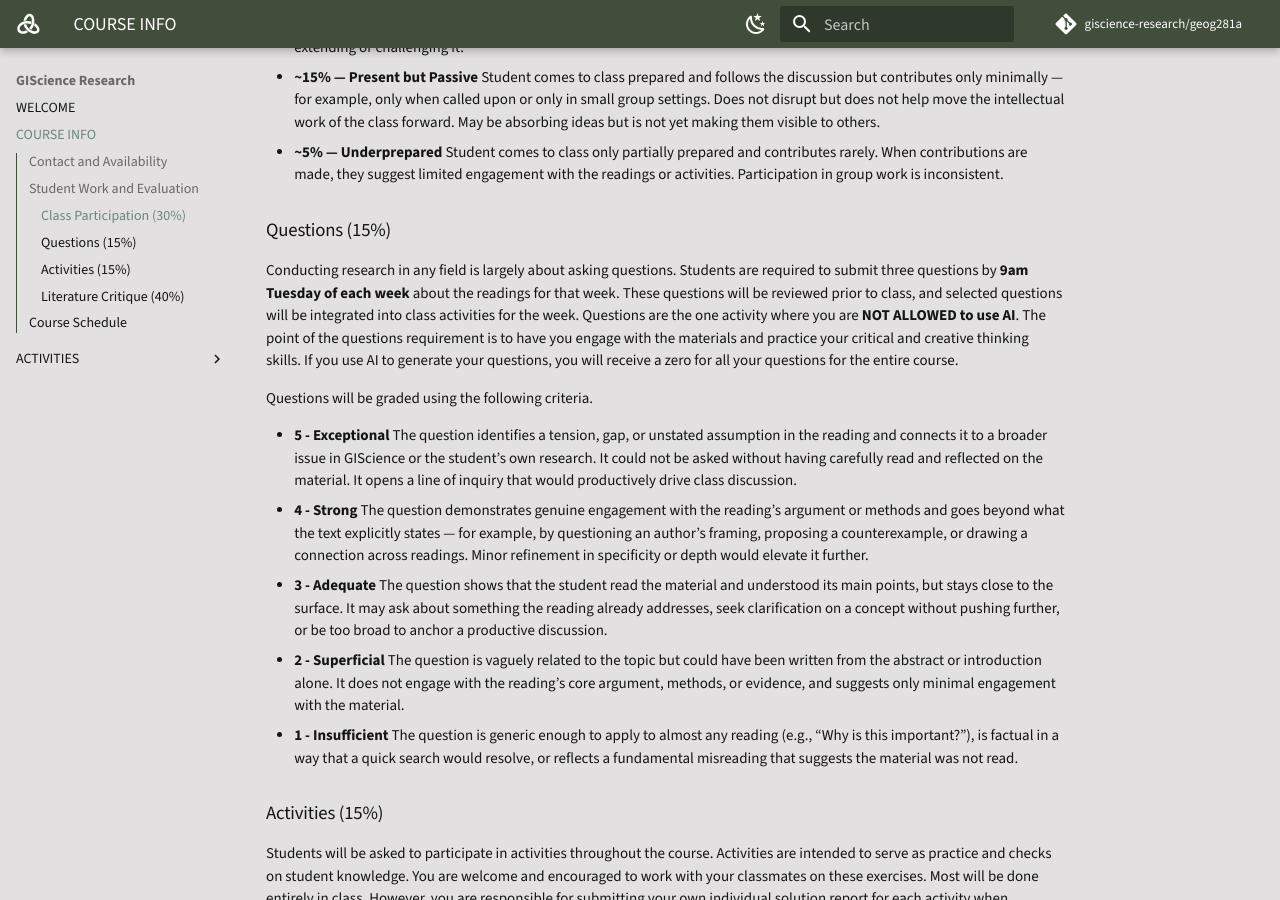
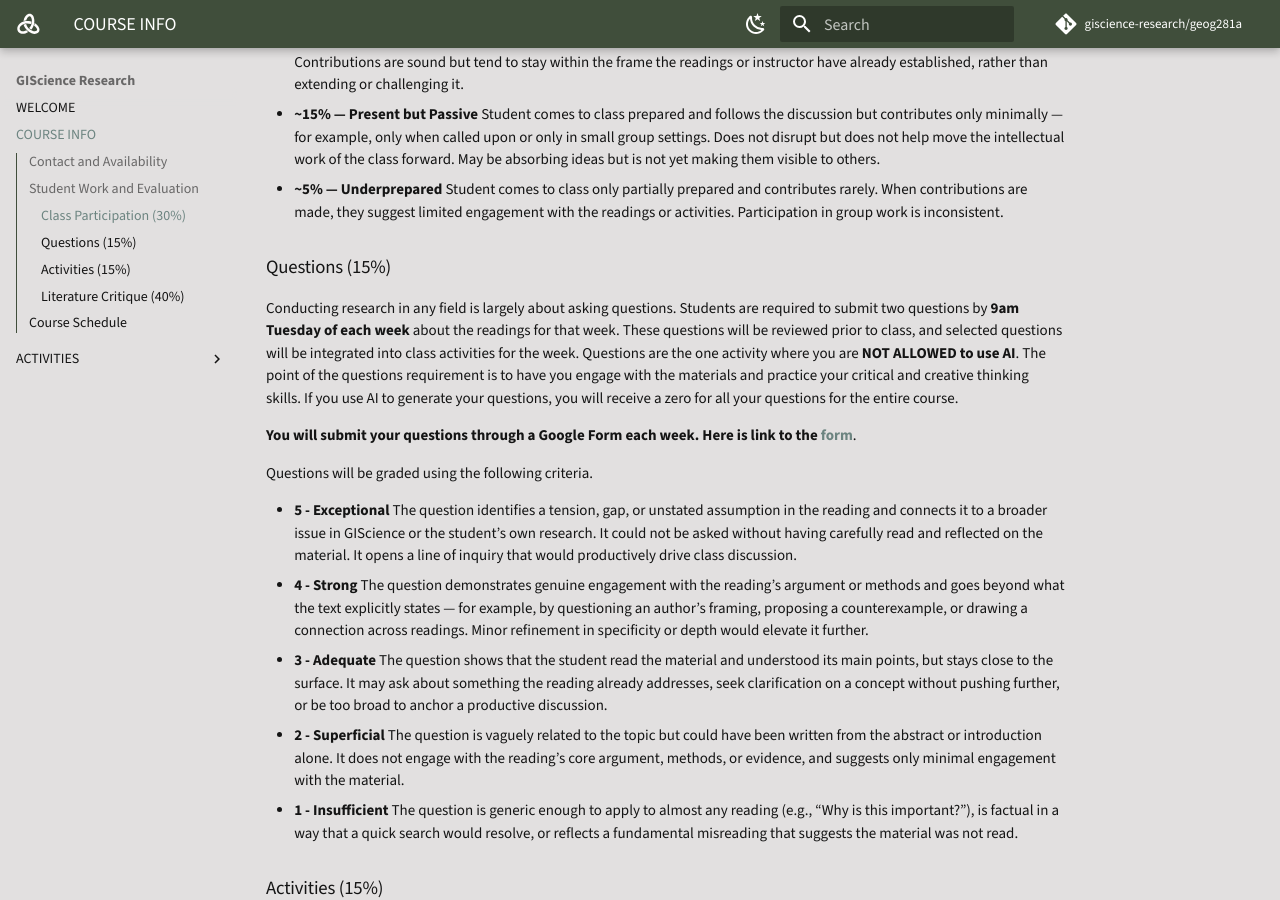
Before and after one commit to giscience-research/geog281a, an MkDocs documentation site: the page built from src/course-info.md, in a window 1280 px wide and 900 px high, scrolled down 1316 px. Built offline with MkDocs 1.6.1 and Material for MkDocs 9.7.7, drawn with Linux system fonts in a browser that asks for light colours; comment, search, counter and statistics services are not loaded; some of the changed text lies outside the part shown.

Commit message:
add syllabus and google form

```diff
--- a/docs/course-info/index.html
+++ b/docs/course-info/index.html
@@ -549,6 +549,7 @@
 
 
 <h1 id="course-information"><strong>Course Information</strong></h1>
+<p><strong>A PDF version of this syllabus is available <a href="../syllabus.pdf">here</a></strong>.</p>
 <p>GEOG 281A is designed to help students design rigorous geographic research by connecting the development and use of core spatial methods to their theoretical foundations in geographic information science (GIScience). Readings and activities in the course are sequenced to help students enhance their spatial thinking skills and prepare to apply those skills to research problems using geographic information systems (GIS). Students explore fundamental topics including ontology and spatial representation, uncertainty, spatial modeling and inference, and validation through open science practices. </p>
 <p>This course teaches students to think critically about the nature of spatial processes, their representation as spatial data, and their analysis using spatial methods. As decisions are made about each of these issues, uncertainty enters into an analysis <strong>(Figure 1)</strong>. That uncertainty can contribute to inferential errors and/or a mismatch between a researchers understanding of reality and relaity itself. The goal of thic course is to prepare students to engage in deep geographic scholarship rather than simply apply GIS tools in specific domains.</p>
 <p><img alt="course" src="../assets/course.svg" /></p>
@@ -562,7 +563,7 @@
 <li>Class Time and Location: Wednesdays 9:30-11:50 AM, Ellison Hall 4824</li>
 </ul>
 <h2 id="student-work-and-evaluation"><strong>Student Work and Evaluation</strong></h2>
-<p>Evaluation will be based on participation (30%), weekly questions (15%), activities (15%), and a literature critique (40%). </p>
+<p>Evaluation will be based on participation (30%), weekly questions (15%), activities (15%), and a literature critique (40%).</p>
 <h3 id="class-participation-30">Class Participation (30%)</h3>
 <p>Students are expected to come to class prepared and participate in class discussions and activities. Because this course asks you to develop and refine your spatial thinking through dialogue, participation is essential to the learning process. Participation will be evaluated throughout the course using the following scale:</p>
 <ul>
@@ -572,7 +573,8 @@
 <li><strong>~5% — Underprepared</strong> Student comes to class only partially prepared and contributes rarely. When contributions are made, they suggest limited engagement with the readings or activities. Participation in group work is inconsistent.</li>
 </ul>
 <h3 id="questions-15">Questions (15%)</h3>
-<p>Conducting research in any field is largely about asking questions. Students are required to submit three questions by <strong>9am Tuesday of each week</strong> about the readings for that week. These questions will be reviewed prior to class, and selected questions will be integrated into class activities for the week. Questions are the one activity where you are <strong>NOT ALLOWED to use AI</strong>. The point of the questions requirement is to have you engage with the materials and practice your critical and creative thinking skills. If you use AI to generate your questions, you will receive a zero for all your questions for the entire course.</p>
+<p>Conducting research in any field is largely about asking questions. Students are required to submit two questions by <strong>9am Tuesday of each week</strong> about the readings for that week. These questions will be reviewed prior to class, and selected questions will be integrated into class activities for the week. Questions are the one activity where you are <strong>NOT ALLOWED to use AI</strong>. The point of the questions requirement is to have you engage with the materials and practice your critical and creative thinking skills. If you use AI to generate your questions, you will receive a zero for all your questions for the entire course.</p>
+<p><strong>You will submit your questions through a Google Form each week. Here is link to the <a href="https://docs.google.com/forms/d/e/1FAIpQLSfuErQKnnmi2xVmNqSqwjIg8WjvZQ7ztC6dLUx8c9k1qDdg7w/viewform?usp=publish-editor">form</a></strong>.</p>
 <p>Questions will be graded using the following criteria.</p>
 <ul>
 <li><strong>5 - Exceptional</strong> The question identifies a tension, gap, or unstated assumption in the reading and connects it to a broader issue in GIScience or the student&rsquo;s own research. It could not be asked without having carefully read and reflected on the material. It opens a line of inquiry that would productively drive class discussion.</li>
--- a/src/course-info.md
+++ b/src/course-info.md
@@ -1,4 +1,6 @@
 # __Course Information__
+
+__A PDF version of this syllabus is available [here](syllabus.pdf)__.
 
 GEOG 281A is designed to help students design rigorous geographic research by connecting the development and use of core spatial methods to their theoretical foundations in geographic information science (GIScience). Readings and activities in the course are sequenced to help students enhance their spatial thinking skills and prepare to apply those skills to research problems using geographic information systems (GIS). Students explore fundamental topics including ontology and spatial representation, uncertainty, spatial modeling and inference, and validation through open science practices.
 
@@ -31,7 +33,9 @@
 
 ### Questions (15%)
 
-Conducting research in any field is largely about asking questions. Students are required to submit three questions by __9am Tuesday of each week__ about the readings for that week. These questions will be reviewed prior to class, and selected questions will be integrated into class activities for the week. Questions are the one activity where you are __NOT ALLOWED to use AI__. The point of the questions requirement is to have you engage with the materials and practice your critical and creative thinking skills. If you use AI to generate your questions, you will receive a zero for all your questions for the entire course.
+Conducting research in any field is largely about asking questions. Students are required to submit two questions by __9am Tuesday of each week__ about the readings for that week. These questions will be reviewed prior to class, and selected questions will be integrated into class activities for the week. Questions are the one activity where you are __NOT ALLOWED to use AI__. The point of the questions requirement is to have you engage with the materials and practice your critical and creative thinking skills. If you use AI to generate your questions, you will receive a zero for all your questions for the entire course.
+
+__You will submit your questions through a Google Form each week. Here is link to the [form](https://docs.google.com/forms/d/e/1FAIpQLSfuErQKnnmi2xVmNqSqwjIg8WjvZQ7ztC6dLUx8c9k1qDdg7w/viewform?usp=publish-editor)__.
 
 Questions will be graded using the following criteria.
 
```
Also changed, not shown: docs/search/search_index.json (+1 -1 lines), 2 other files.
